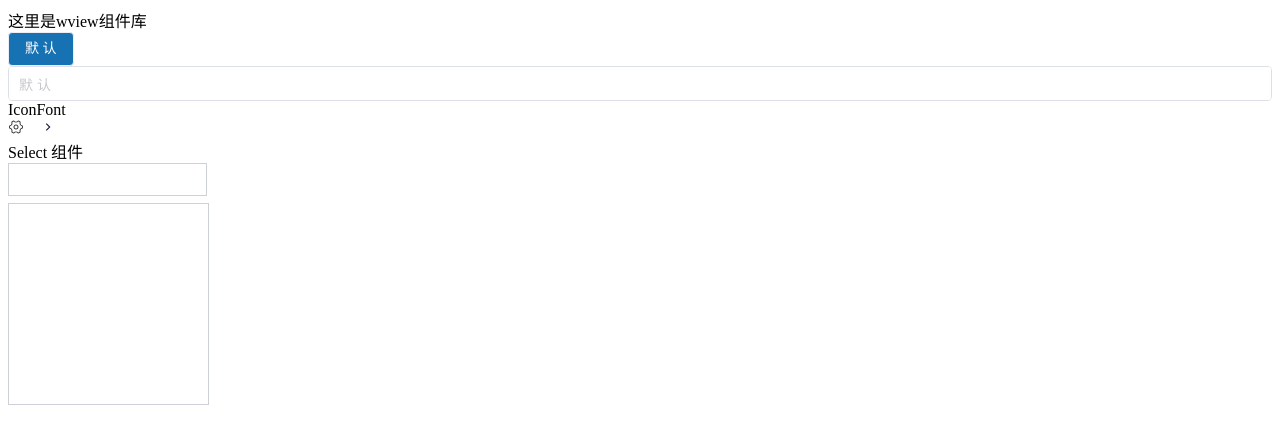
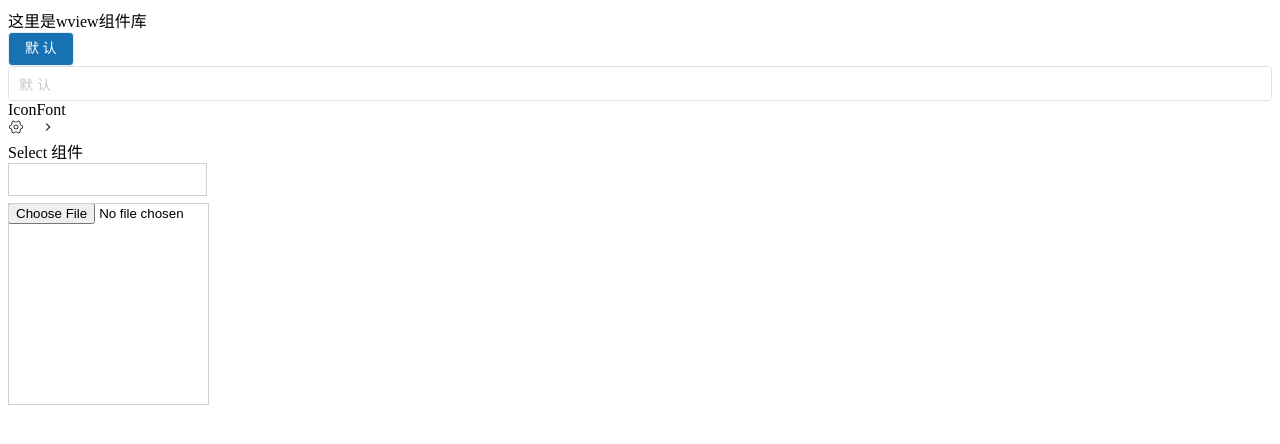
Before and after one commit to lyuly/wview, a Vue app in the folder packages/wview-components/: page / in a window 1280 px wide. Shown: the top 444 px of the page. Built offline with nearby package versions, Linux system fonts and the light colour scheme.

Commit message:
feat: upload组件创建

```diff
--- a/packages/wview-components/src/App.vue
+++ b/packages/wview-components/src/App.vue
@@ -3,6 +3,7 @@ import Button from './components/button'
 import Icon from './components/icons'
 import Select from './components/from/select'
 import Input from './components/input'
+import Upload from './components/upload'
 </script>
 
 <template>
@@ -15,6 +16,9 @@ import Input from './components/input'
   <Icon name="system_arrow_right_line" />
   <div>Select 组件</div>
   <Select />
+  <div>
+    <Upload></Upload>
+  </div>
 </template>
 
 <style lang="scss" scoped></style>
--- /dev/null
+++ b/packages/wview-components/src/components/upload/index.ts
@@ -0,0 +1,9 @@
+import type { App } from 'vue'
+
+import wUpload from './wUpload.vue'
+
+wUpload.install = (app: App) => {
+  app.component(wUpload.name, wUpload)
+}
+
+export default wUpload
--- /dev/null
+++ b/packages/wview-components/src/components/upload/wUpload.vue
@@ -0,0 +1,11 @@
+<template>
+  <div class="w-upload">
+    <input type="file" />
+  </div>
+</template>
+
+<script setup lang="ts">
+import '@/styles/components/upload/index.scss'
+</script>
+
+<style lang="scss" scoped></style>
```
Also changed, not shown: packages/wview-components/src/components/upload/wDragger.vue (added), packages/wview-components/src/styles/components/upload/dragger.scss (added), packages/wview-components/src/styles/components/upload/index.scss (added).
